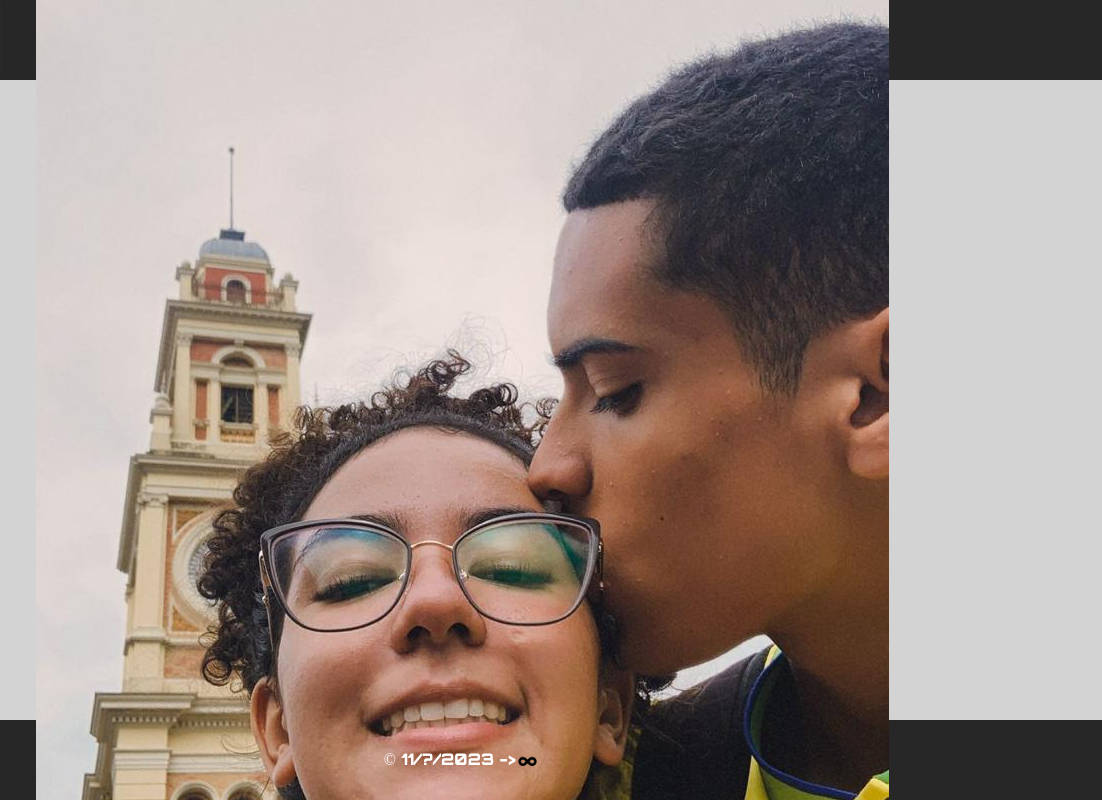
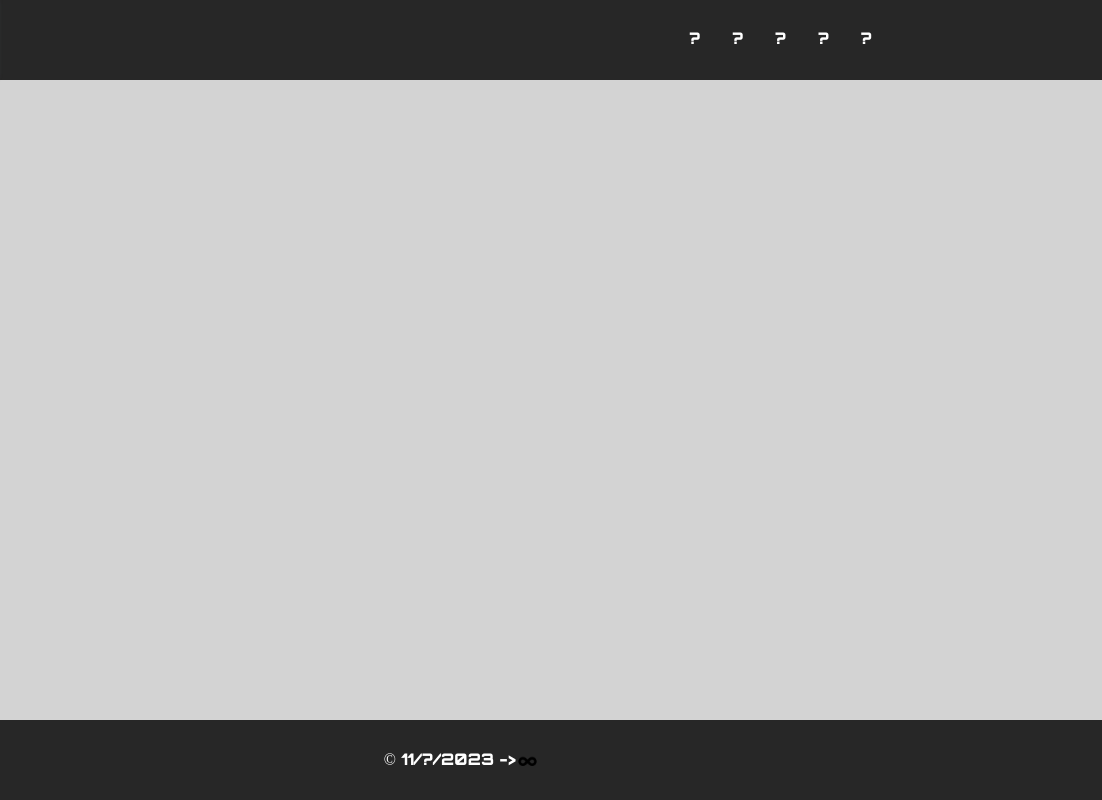
Before and after one commit to 1enzz/1enzz.github.io, a plain HTML site: page index.html in a window 1280 px wide. Shown: the top 800 px of the page, 178-1280 px from the left. Drawn offline with nearby package versions, Linux system fonts and the light colour scheme.

Commit message:
Update index.html
removing card attempt

```diff
--- a/index.html
+++ b/index.html
@@ -26,18 +26,6 @@
 
     </div>
     <div class="content" id="content">
-        <div class="slide-content">
-            <div class="card-wrapper">
-                <div class="card">
-                    <div class="image-content">
-                        <span class="overlay"></span>
-                        <div class="card-image">
-                            <img src="img/us6.jpg" alt="nois" class="card-img">
-                        </div>
-                    </div>
-                </div>
-            </div>
-        </div>
         <audio id="musicafundo"  loop>
             <source src="sound/Taylor Swift - End Game ft. Ed Sheeran, Future (128 kbps).mp3" type="audio/mp3">
         </audio>
```
